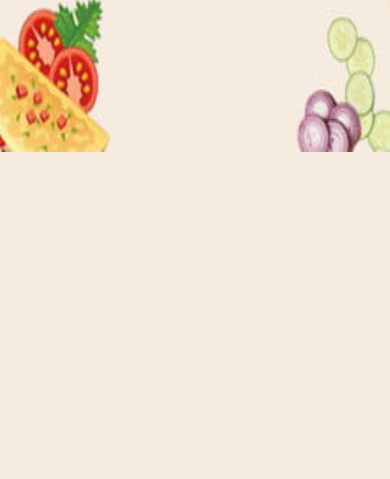
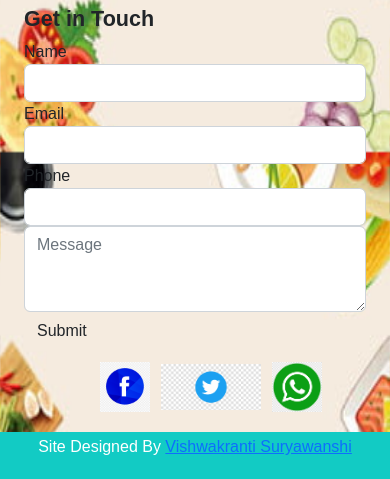
Before and after one commit to vishwakranti/Kiwi_FoodMart_Restaurant, a PHP site: page /kiwi_foodmart/contact.php in a window 390 px wide; the page is wider, and only the part inside the window is pictured. Shown: the part 692-1171 px from the top of that part. Before the commit the page ends 844 px from the top of that part, so only its background shows below. Run offline with PHP 8.4, Linux system fonts and the light colour scheme.

Commit message:
Contact_Updated

```diff
--- a/contact.php
+++ b/contact.php
@@ -1,4 +1,51 @@
 <?php include('partials-front/menu.php'); ?>
+<!doctype html>
+<html lang="en">
 
+<body>
+    <header class="mt-0">
+    </header>
+    <main>
+        <div class="container mt-3">
+            <section id="contact">
+                <div class="container">
+                    <div class="well well-sm">
+                        <h3><strong>Contact Us</strong></h3>
+                    </div>
 
-<?php include('partials-front/footer.php'); ?>
+                    <div class="row">
+                        <div class="col-md-7">
+                            <iframe src="https://www.google.com/maps/embed?pb=!1m18!1m12!1m3!1d50468.639794256305!2d175.21123629899225!3d-37.75979811901495!2m3!1f0!2f0!3f0!3m2!1i1024!2i768!4f13.1!3m3!1m2!1s0x6d6d226e2075607d%3A0x99c415b112bbe430!2sHamilton%203200!5e0!3m2!1sen!2snz!4v1646030156191!5m2!1sen!2snz" width="600" height="450" style="border:0;" allowfullscreen="" loading="lazy"></iframe>
+                        </div>
+
+                        <div class="col-md-5">
+                            <h4><strong>Get in Touch</strong></h4>
+                            <form action="<?php echo htmlspecialchars($_SERVER['PHP_SELF']); ?>" method="post">
+                                <div class=" form-group ">
+                                    <label>Name</label>
+                                    <input type="text " class="form-control " name=" Name" value=" " placeholder="Name ">
+                                </div>
+                                <div class="form-group ">
+                                    <label>Email</label>
+                                    <input type="email " class="form-control " name="Email" value=" " placeholder="Email ">
+                                </div>
+                                <div class="form-group ">
+                                    <label>Phone</label>
+                                    <input type="tel " class="form-control " name="Phone" value=" " placeholder="Phone ">
+                                </div>
+                                <div class="form-group ">
+                                    <textarea class="form-control " name="Message" rows="3 " placeholder="Message "></textarea>
+                                </div>
+                                <button class="btn btn-default " type="submit " name="Submit">
+                                    <i class="fa fa-paper-plane-o " aria-hidden="true "></i> Submit</button>
+                            </form>
+                        </div>
+                    </div>
+                </div>
+            </section>
+
+        </div>
+
+        <!-- /.container -->
+
+        <?php include('partials-front/footer.php'); ?>
```
